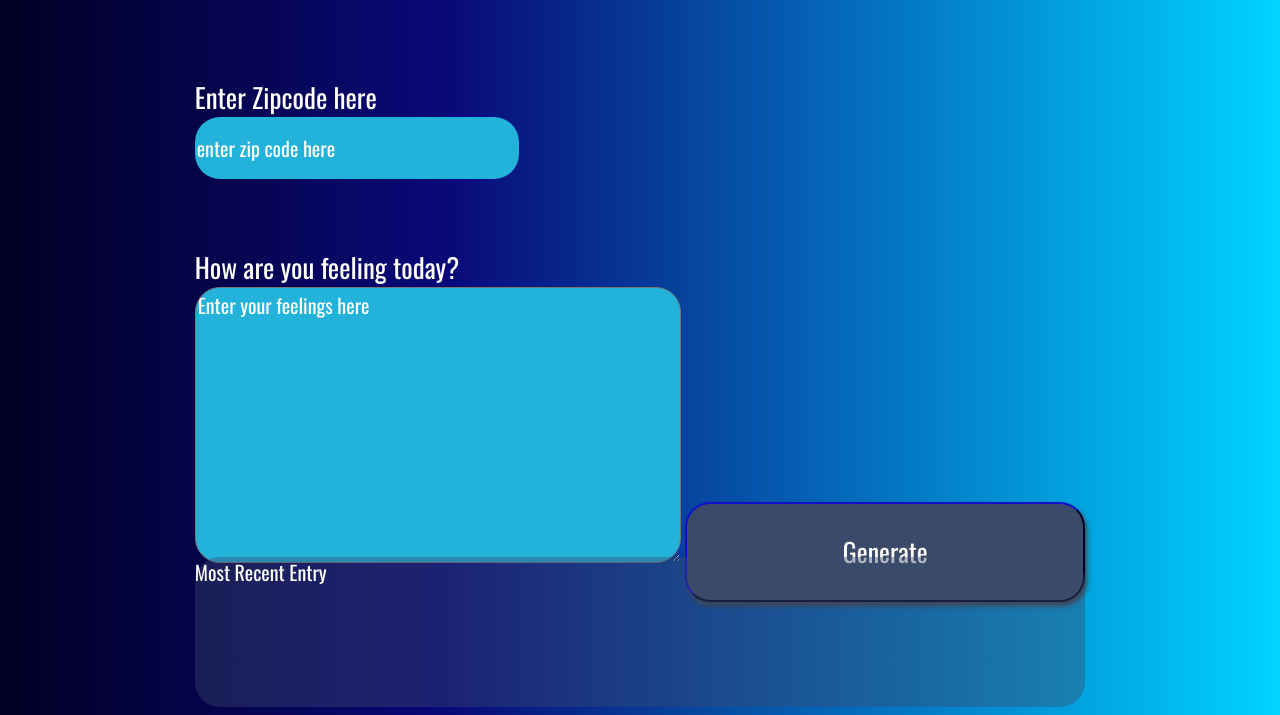
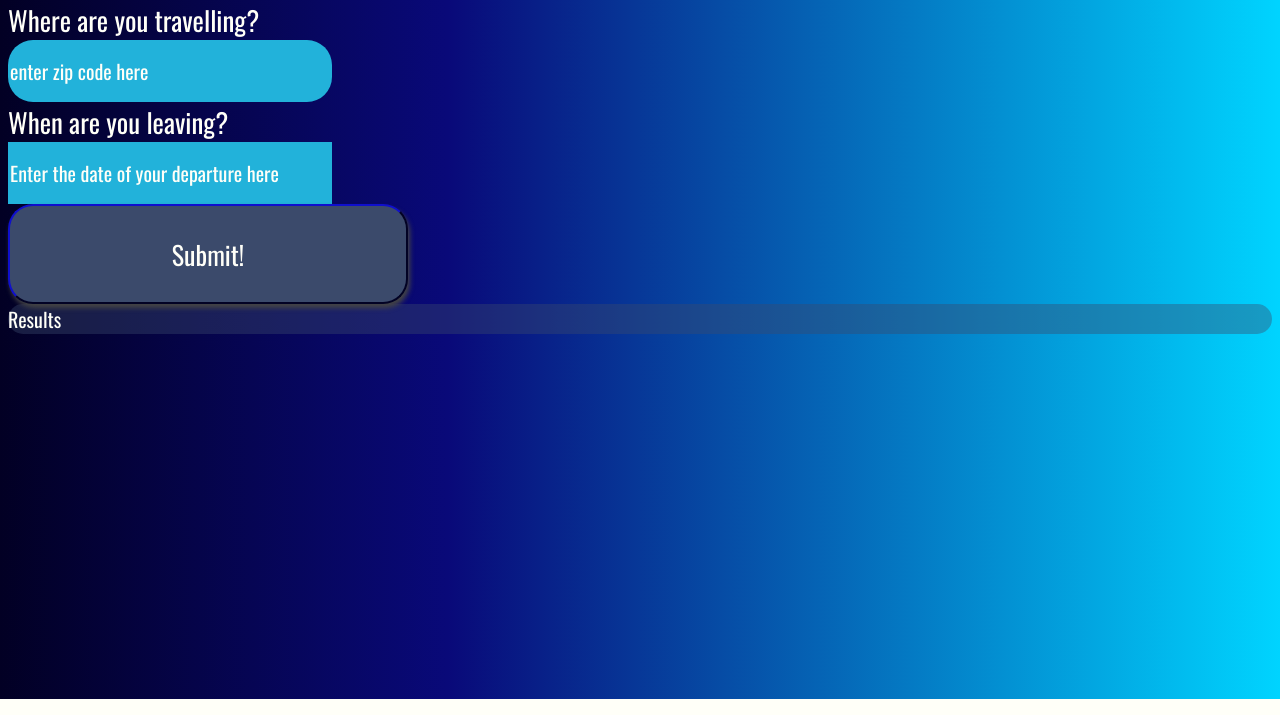
Before and after one commit to joscana/capstoneTravelApp, a website built with webpack: page src/client/views/index.html in a window 1280 px wide. Shown: the part 101-816 px from the top of the page. Built offline with nearby package versions, Linux system fonts and the light colour scheme; a web font is replaced by a local one.

Commit message:
Changes to UI from weather journal to travel app

```diff
--- a/src/client/styles/main.scss
+++ b/src/client/styles/main.scss
@@ -5,13 +5,7 @@ body{
 }
 
 #app{
-    display: grid;
-    grid-auto-rows: minmax(150px, auto);
-    /* grid-template-columns:  */
-    height:100vh;
     color: #fffff8;
-    justify-content: center;
-    grid-gap: 1em;
     font-size: 20px;
     font-family: 'Oswald', sans-serif;
 }
--- a/src/client/views/index.html
+++ b/src/client/views/index.html
@@ -3,34 +3,34 @@
 
 <head>
   <meta charset="UTF-8">
-  <title>Weather Journal</title>
+  <title>Travel App</title>
   <link href="https://fonts.googleapis.com/css?family=Oswald:400,600,700|Ranga:400,700&display=swap" rel="stylesheet">
 </head>
 
 <body>
   <div id="app">
     <div class="holder headline">
-      <h1>Weather Journal App</h1>
+      <h1>Travel App</h1>
     </div>
-    <div class="holder zip">
-      <label for="zip">Enter Zipcode here</label>
+    <div class="holder location">
+      <label for="location">Where are you travelling?</label>
       <input type="text" id="zip" placeholder="enter zip code here">
     </div>
-    <div class="holder feel">
-      <label for="feelings">How are you feeling today?</label>
-      <textarea class="myInput" id="feelings" placeholder="Enter your feelings here" rows="9" cols="50"></textarea>
-      <button id="generate" type="submit"> Generate </button>
+    <div class="holder date">
+      <label for="date">When are you leaving?</label>
+      <input type="text" id="date" placeholder="Enter the date of your departure here">
+      <button id="generate" type="submit"> Submit! </button>
     </div>
     <div class="holder entry">
-      <div class="title">Most Recent Entry</div>
+      <div class="title">Results</div>
       <div id="entryHolder">
         <div id="date"></div>
-        <div id="temp"></div>
-        <div id="content"></div>
+        <div id="weather"></div>
+        <div id="picture"></div>
       </div>
     </div>
   </div>
-  <script src="app.js" type="text/javascript"></script>
+
 </body>
 
 </html>
```
